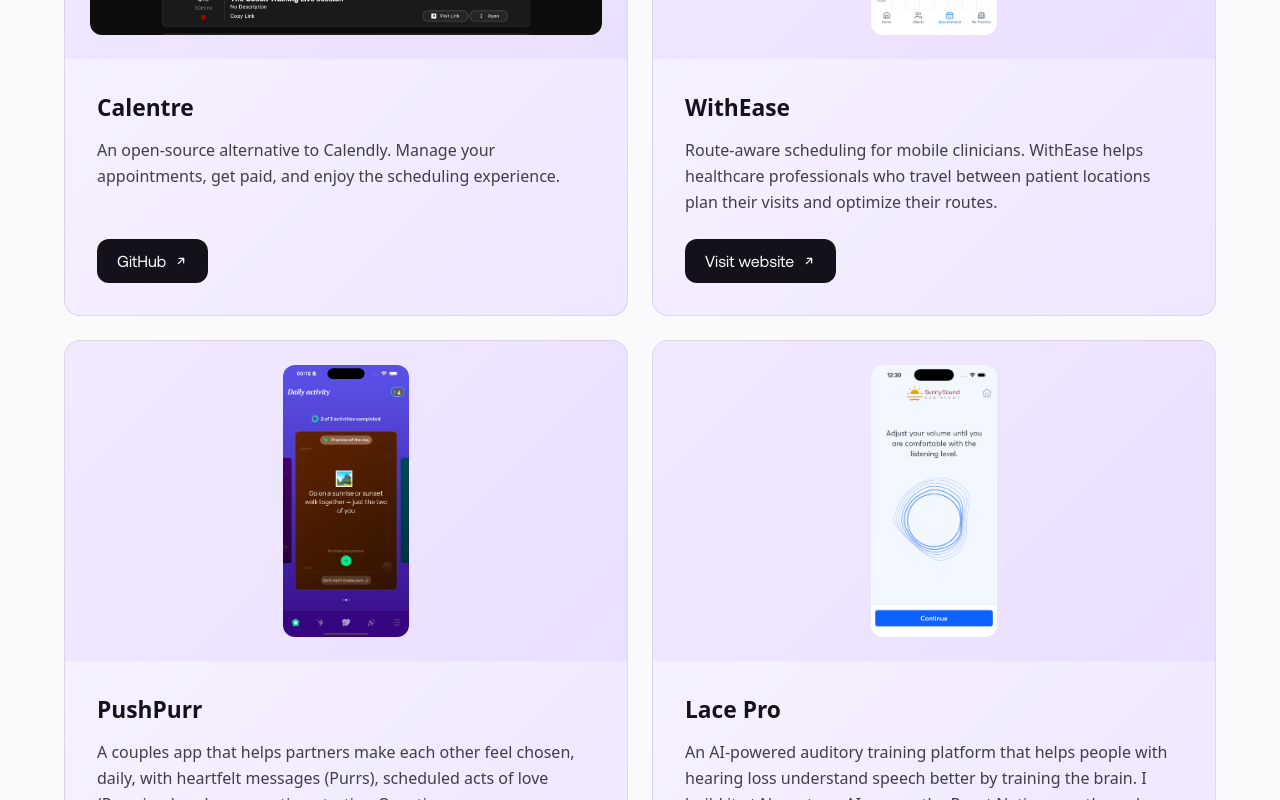
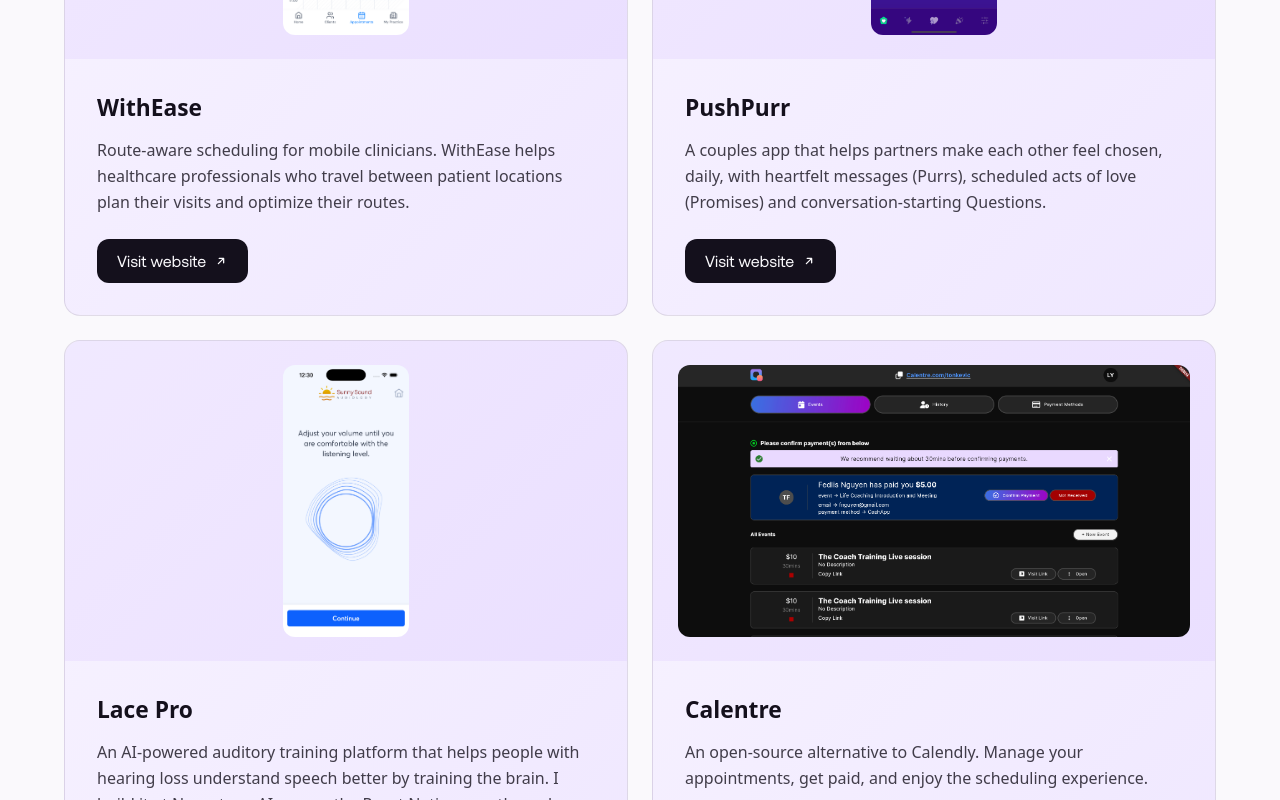
Before and after one commit to fiizzy/personal-website, a Next.js app: page / in a window 1280 px wide. Shown: the part 1280-2080 px from the top of the page. Built offline with nearby package versions, Linux system fonts and the light colour scheme; a web font is replaced by a local one.

Commit message:
chore: update calentre

```diff
--- a/component/projects/projectsData.ts
+++ b/component/projects/projectsData.ts
@@ -10,13 +10,6 @@
 }
 
 export const projectData: IProject[] = [
-  {
-    name: "Calentre",
-    description:
-      "An open-source alternative to Calendly. Manage your appointments, get paid, and enjoy the scheduling experience.",
-    image: "/home_events.png",
-    github: "https://github.com/Calentre",
-  },
   {
     name: "WithEase",
     description:
@@ -37,6 +30,14 @@
       "An AI-powered auditory training platform that helps people with hearing loss understand speech better by training the brain. I build it at Neurotone AI, across the React Native app, the web app and the Supabase backend.",
     image: "/lace.png",
     website: "https://neurotone.com",
+  },
+  {
+    name: "Calentre",
+    description:
+      "An open-source alternative to Calendly. Manage your appointments, get paid, and enjoy the scheduling experience.",
+    image: "/home_events.png",
+    website: "https://calentre.com",
+    github: "https://github.com/Calentre",
   },
   {
     name: "MyBubble",
```
Also changed, not shown: 1 other file (tests, documents, lock files or other folders).
